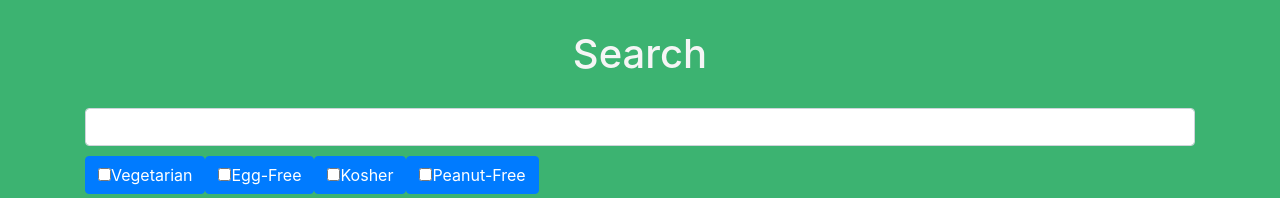
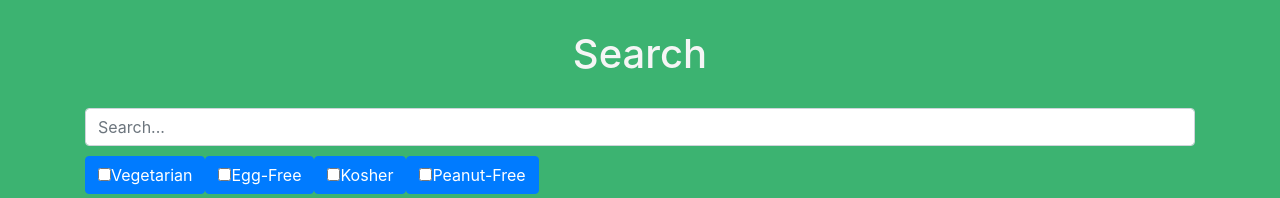
Before and after one commit to leorafink/-CS5610-WebDev-sp21-CozyCook-client, a React (Create React App) app: page /search in a window 1280 px wide. Shown: the top 198 px of the page. Built offline with nearby package versions, Linux system fonts and the light colour scheme; the HTML template or start-up script is replaced by a standard one.

Commit message:
Update search input field with title tooltip and placeholder

```diff
--- a/src/components/search.js
+++ b/src/components/search.js
@@ -63,7 +63,9 @@ const Search = () => {
                     setSearchTitle(event.target.value)
                 }}
                 className="form-control wbdv-search-input"
-                value={searchTitle}/>
+                value={searchTitle}
+                title = "Input search terms here"
+                placeholder = "Search..."/>
 
             <ToggleButton className="wbdv-health-check-box"
                           type="checkbox"
```
